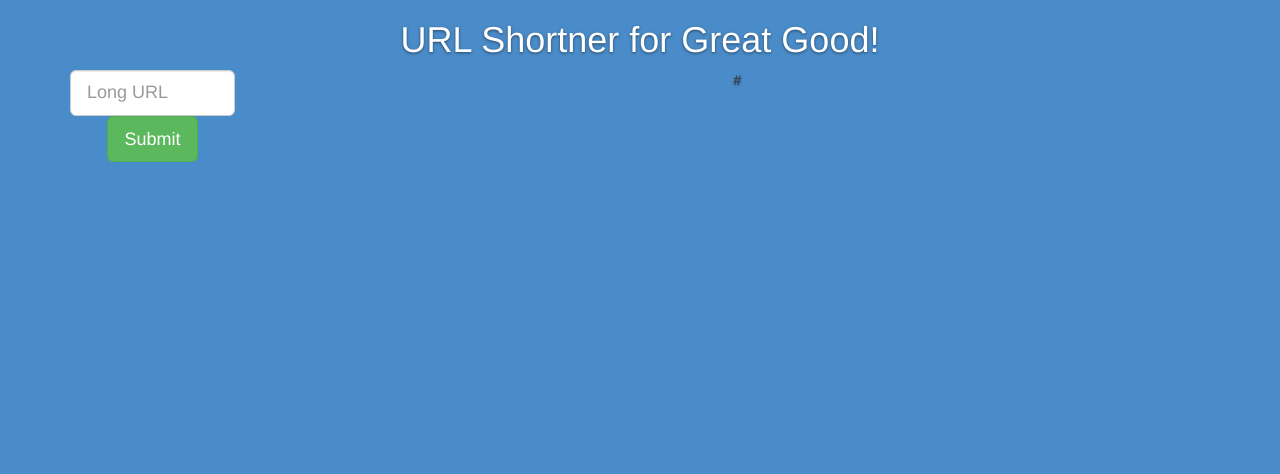
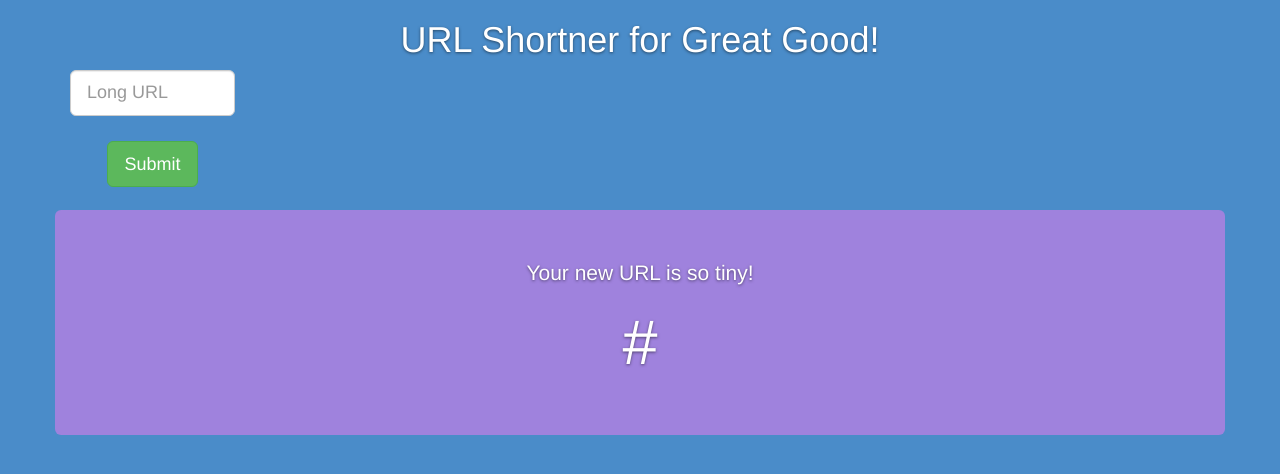
Before and after one commit to keyan/url-shortener, a Flask app: template templates/index.html in a window 1280 px wide. Shown: the top 474 px of the page. Run offline with Flask 2, Linux system fonts and the light colour scheme; the template is opened without the code that fills it: most values are stand-ins (such as "Sample title", 1, 10 or a date in 2020); some libraries are stand-ins or nearby versions.

Commit message:
Add stylish jumbotron

```diff
--- a/static/css/theme.css
+++ b/static/css/theme.css
@@ -12,3 +12,21 @@ body {
 h1 {
   color: #FFFFFF;
 }
+
+.jumbotron {
+  background: #9f82dd;
+  text-align: center;
+  margin-top: 150px;
+}
+
+.jumbotron h1 {
+    color: #ffffff;;
+}
+
+.jumbotron p {
+    color: #ffffff;;
+}
+
+.btn{
+    margin-top: 25px;
+}
--- a/templates/index.html
+++ b/templates/index.html
@@ -20,7 +20,10 @@
       </form>
 
     {% if short_url %}
-      <p> {{short_url}} </p>
+      <div class="jumbotron">
+        <p>Your new URL is so tiny!</p>
+        <h1>{{short_url}}</h1>
+      </div>
     {% endif %}
 
     </div>
```
Also changed, not shown: 1 other file.
